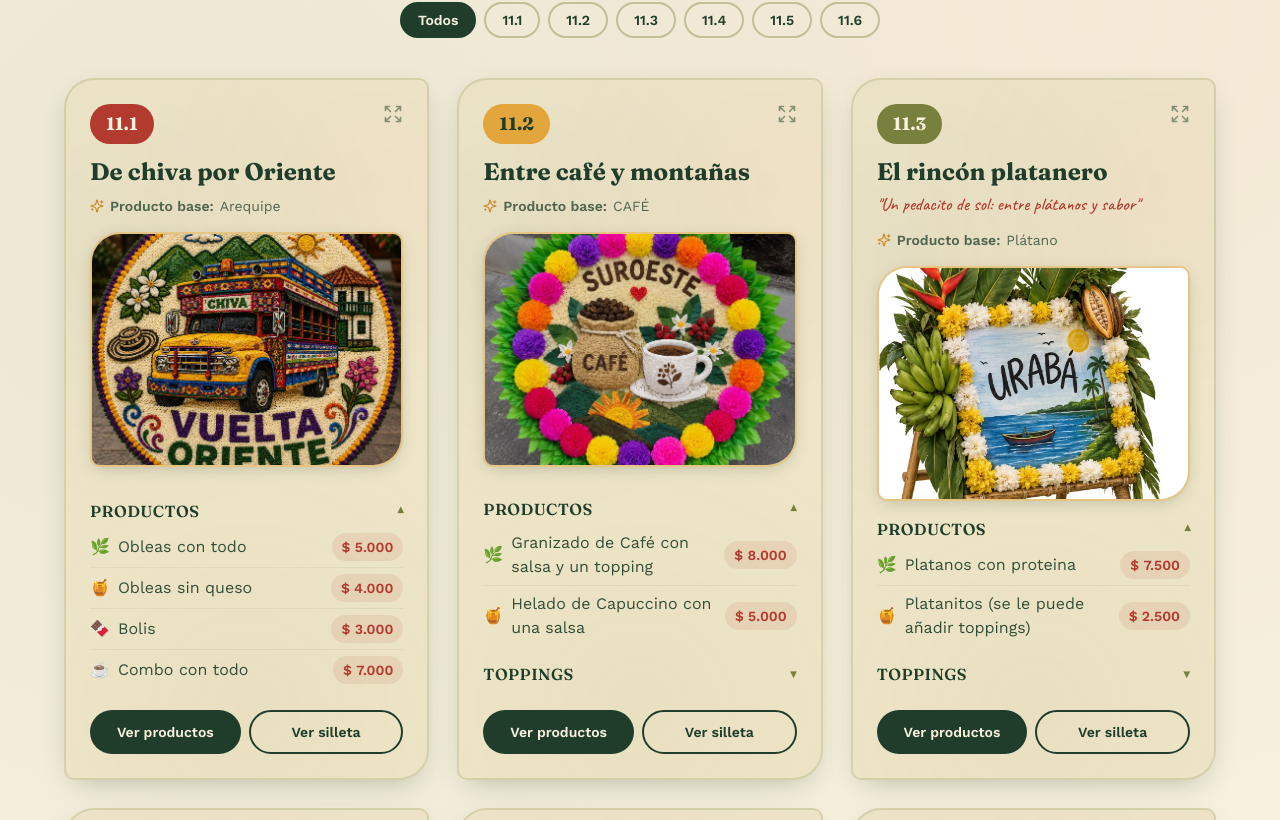
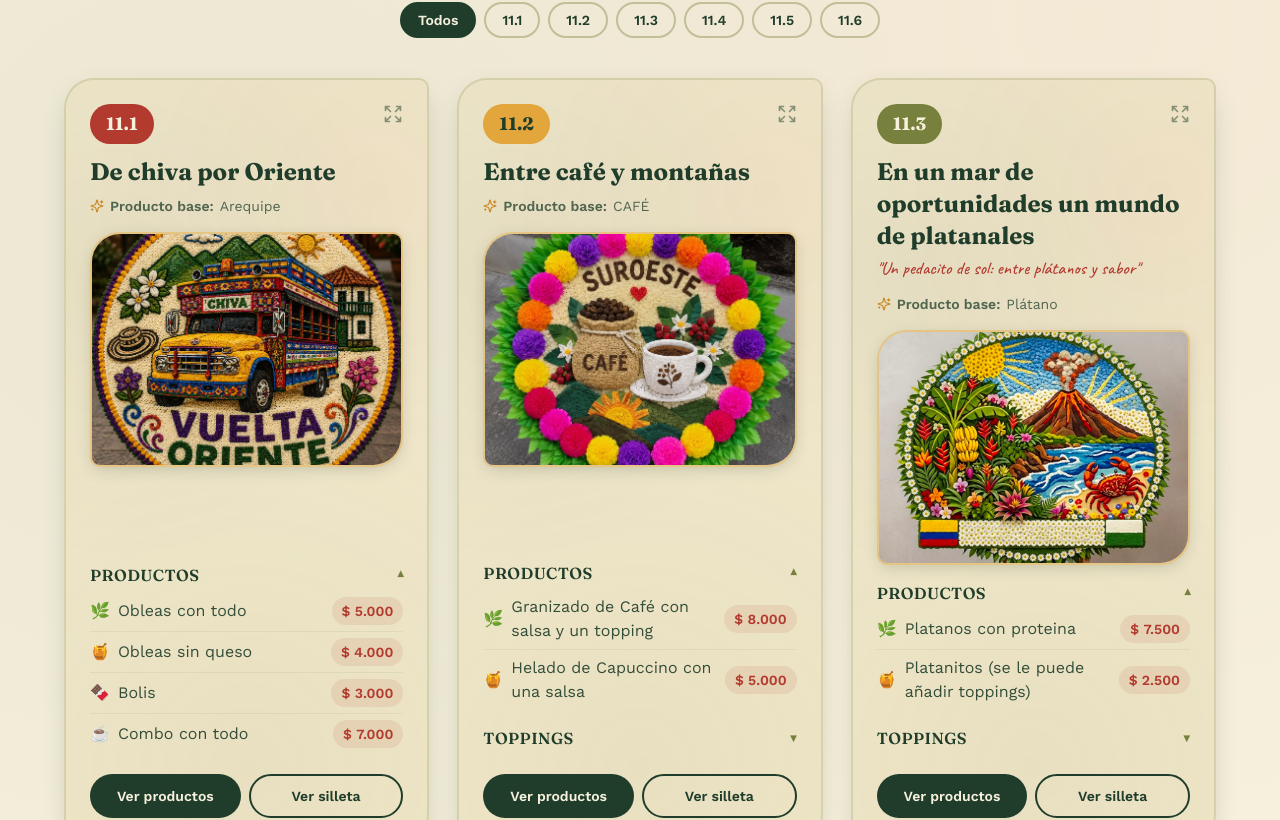
Before and after one commit to SamuelDiazS/AntioquiaJaviera, a React (Vite) app: page / in a window 1280 px wide. Shown: the part 1420-2240 px from the top of the page. Built offline with nearby package versions, Linux system fonts and the light colour scheme.

Commit message:
Corrección 11-3

```diff
--- a/src/data/groups.js
+++ b/src/data/groups.js
@@ -44,7 +44,7 @@ export const groups = [
   },
   {
     id: '11.3',
-    baseName: 'El rincón platanero',
+    baseName: 'En un mar de oportunidades un mundo de platanales',
     phrase: 'Un pedacito de sol: entre plátanos y sabor',
     productoBase: 'Plátano',
     products: [
```
Also changed, not shown: public/images/silletas/11-3.jpg.
